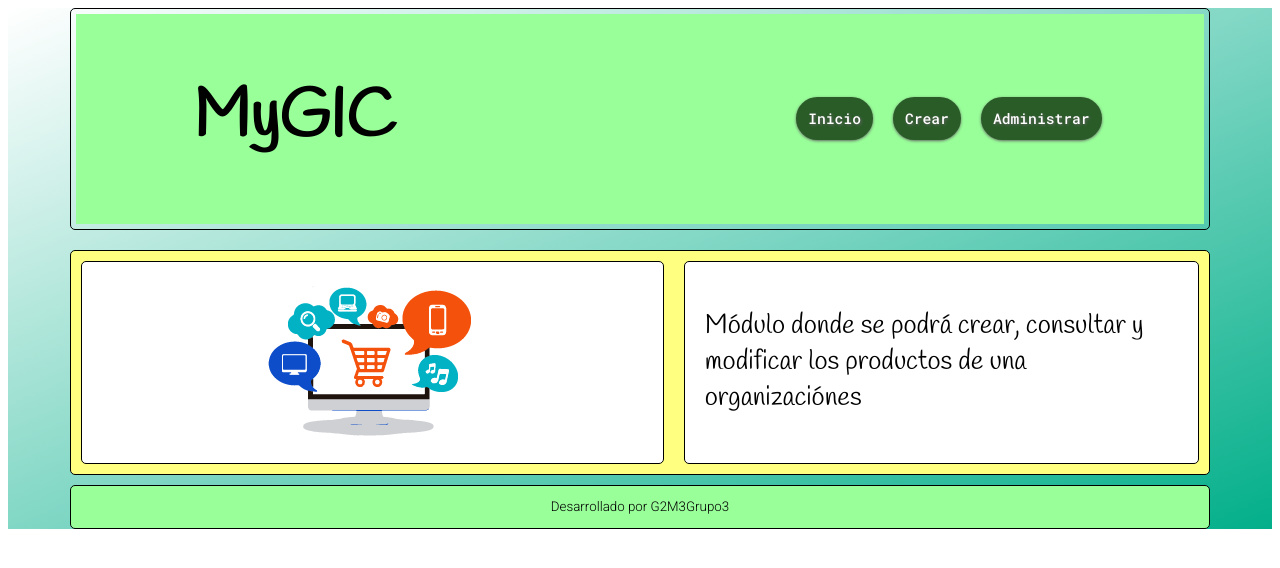
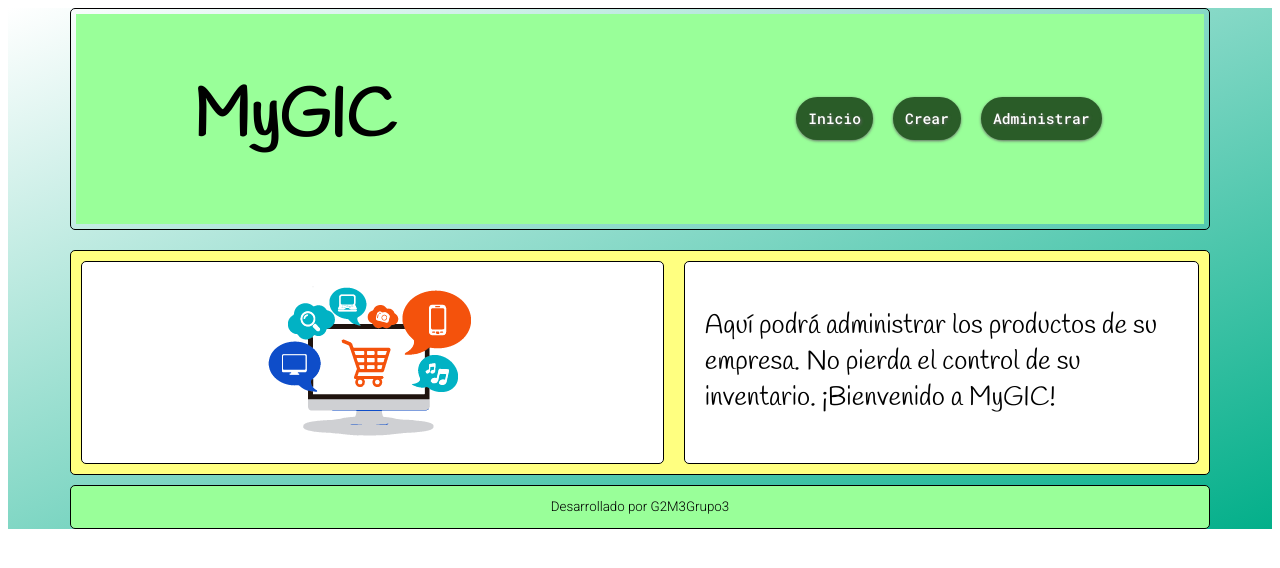
Before and after one commit to raruizc/mygicApp2, a Vue app: page /home in a window 1280 px wide. Shown: the top 568 px of the page. Built offline with nearby package versions, Linux system fonts and the light colour scheme; a web font is replaced by a local one.

Commit message:
Update HomeReal.vue

```diff
--- a/src/components/HomeReal.vue
+++ b/src/components/HomeReal.vue
@@ -3,7 +3,8 @@
         <div class="contededorImg"> <img src="../assets/producto2.png"></div>
         <div class="contenedorTexto">
             <p class='parrafo'>
-                Módulo donde se podrá crear, consultar y modificar los productos de una organizaciónes
+                Aquí podrá administrar los productos de su empresa. No pierda el control de su inventario.
+                ¡Bienvenido a MyGIC!
             </p>
         </div>
     </div>
```
